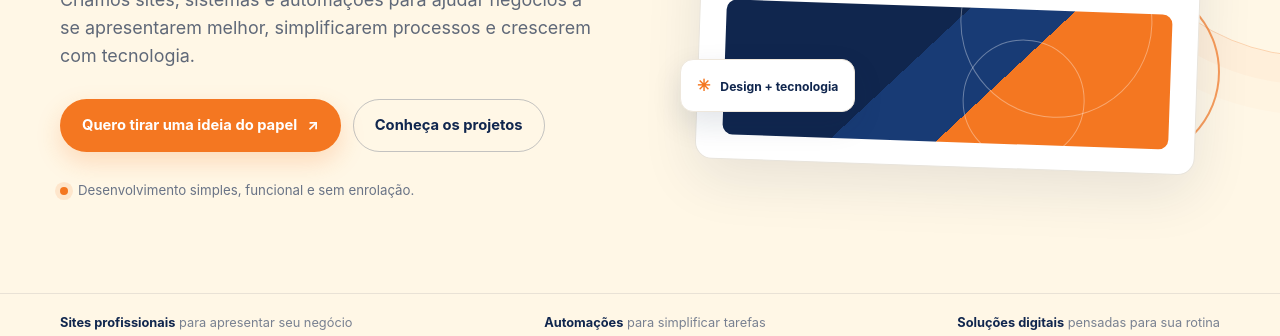
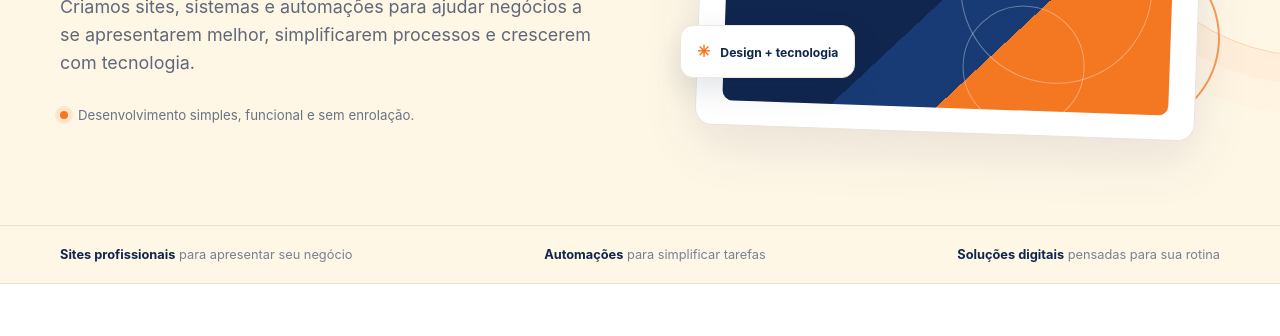
Before and after one commit to TabitaCosta/tera-studio-site, a plain HTML site: page index.html in a window 1280 px wide. Shown: the part 464-800 px from the top of the page. Drawn offline with Linux system fonts and the light colour scheme.

Commit message:
Exclui a parte de projetos por enquanto

```diff
--- a/index.html
+++ b/index.html
@@ -27,7 +27,6 @@
           <span class="eyebrow">Desenvolvimento digital</span>
           <h1>Ideias que se transformam em <em>soluções digitais.</em></h1>
           <p class="hero-copy">Criamos sites, sistemas e automações para ajudar negócios a se apresentarem melhor, simplificarem processos e crescerem com tecnologia.</p>
-          <div class="hero-actions"><a class="btn btn-primary" href="#contato">Quero tirar uma ideia do papel <span>↗</span></a><a class="btn btn-outline" href="#projetos">Conheça os projetos</a></div>
           <div class="hero-note"><span class="dot"></span> Desenvolvimento simples, funcional e sem enrolação.</div>
         </div>
         <div class="hero-art reveal" aria-label="Ilustração de uma página digital em desenvolvimento">
```
